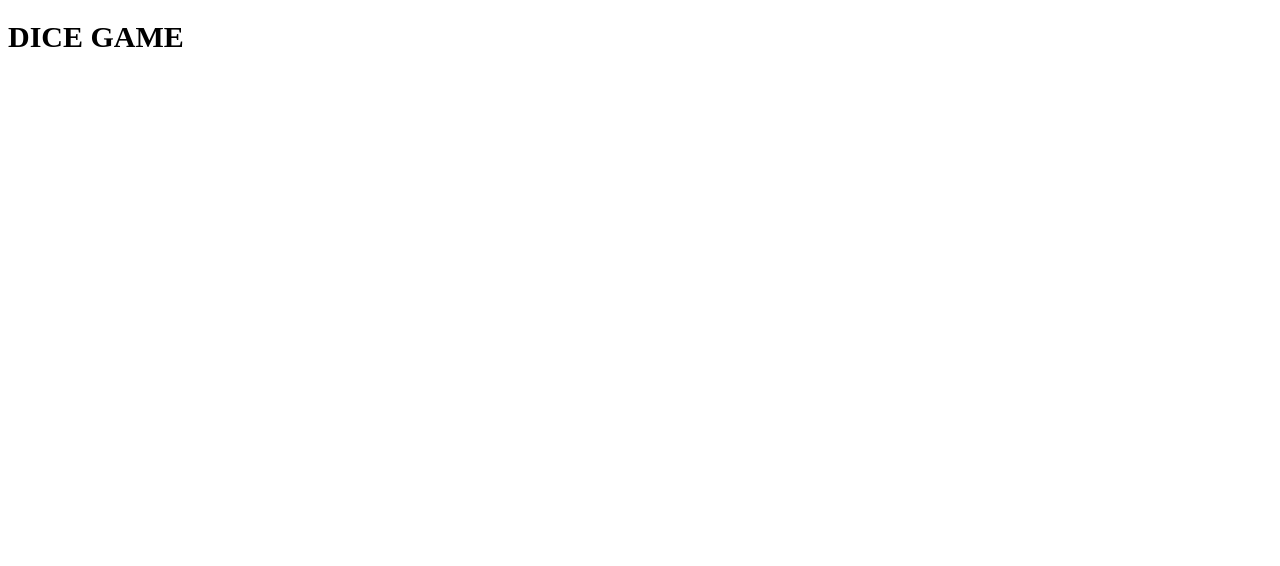
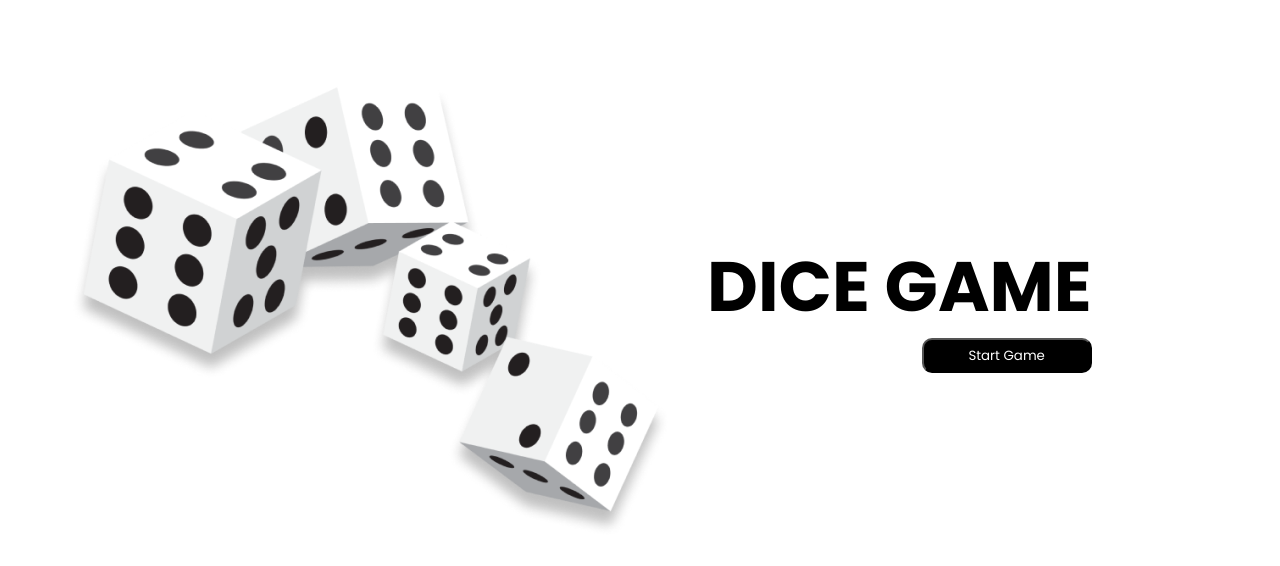
Before and after one commit to wajahat001/Proj-reactDiceGame, a React (Vite) app: page / in a window 1280 px wide. Shown: the top 566 px of the page. Built offline with nearby package versions, Linux system fonts and the light colour scheme.

Commit message:
Completed Landing Page

```diff
--- a/src/App.css
+++ b/src/App.css
@@ -1 +1,6 @@
 @import url('https://fonts.googleapis.com/css2?family=Poppins:ital,wght@0,100;0,200;0,300;0,400;0,500;0,600;0,700;0,800;0,900;1,100;1,200;1,300;1,400;1,500;1,600;1,700;1,800;1,900&display=swap');
+
+
+*{
+    font-family: "Poppins", "sans-serif;";
+}
--- a/src/App.jsx
+++ b/src/App.jsx
@@ -1,18 +1,18 @@
-import styled from "styled-components";
 import LandingPage from "./components/landing";
+import MainPage from "./components/main";
 import './App.css'
+import { Route, Routes } from "react-router-dom";
 
-const Button = styled.button`
-  background-color: black;
-  color: white;
-  padding: 10px;
-`;
+
 
 function App() {
   return (
-    <>
-     <LandingPage></LandingPage>
-    </>
+    <div>
+      <Routes>
+        <Route path="/" element={<LandingPage  />}    />
+        <Route path="/main" element={<MainPage />} />
+      </Routes>
+    </div>
   );
 }
 
--- a/src/components/landing.jsx
+++ /dev/null
@@ -1,21 +0,0 @@
-import React from 'react'
-import styles from './landing.module.css'
-
-
-
-
-const LandingPage = () => {
-  return <div className={styles.mainContainer} >
-    <div>
-    <h1>DICE GAME</h1>
-    </div>
-    <div>
-
-    </div>
-
-  </div>
-
-
-}
-
-export default LandingPage
--- a/src/components/landing.module.css
+++ /dev/null
@@ -1,3 +0,0 @@
-.mainContainer{
-    font-size: 15px;
-}
--- /dev/null
+++ b/src/components/landing/index.jsx
@@ -0,0 +1,29 @@
+import React from 'react'
+import styles from './landing.module.css'
+import { useNavigate } from 'react-router-dom'
+
+
+
+const LandingPage = () => {
+
+  const navigate = useNavigate()
+  const gotoMainPage = () =>{
+    navigate("/main")
+  }
+
+
+  return <div className={styles.mainContainer} >
+  <div>
+      <img src="../../mainDices.png" alt="" />
+  </div>
+  <div>
+    <h1>DICE GAME</h1>
+    <button onClick={gotoMainPage}  type="button">Start Game</button>
+  </div>
+
+</div>
+
+
+}
+
+export default LandingPage
--- /dev/null
+++ b/src/components/landing/landing.module.css
@@ -0,0 +1,22 @@
+.mainContainer{
+    font-size: 15px;
+    display: flex;
+    background-color: white;
+    margin: 40px 50px 30px 30px;
+    align-items: center;
+    gap: 20px;
+}
+h1{
+    font-size: 70px;
+    line-height: 10px;
+}
+
+button{
+    float: right;
+    width: 170px;
+    height: 35px;
+    border-radius: 10px;
+    background-color: black;
+    color: white;
+    cursor: pointer;
+}
--- /dev/null
+++ b/src/components/main/index.jsx
@@ -0,0 +1,9 @@
+import React from 'react'
+
+const MainPage = () => {
+  return (
+    <div>MainPage</div>
+  )
+}
+
+export default MainPage
--- a/src/main.jsx
+++ b/src/main.jsx
@@ -1,10 +1,14 @@
 import { StrictMode } from 'react'
 import { createRoot } from 'react-dom/client'
 import App from './App.jsx'
+import { BrowserRouter } from 'react-router-dom'
 
 
 createRoot(document.getElementById('root')).render(
   <StrictMode>
+  <BrowserRouter>
+
     <App />
+  </BrowserRouter>
   </StrictMode>,
 )
```
Also changed, not shown: package.json (+4 -4 lines), 1 other file (tests, documents, lock files or other folders).
